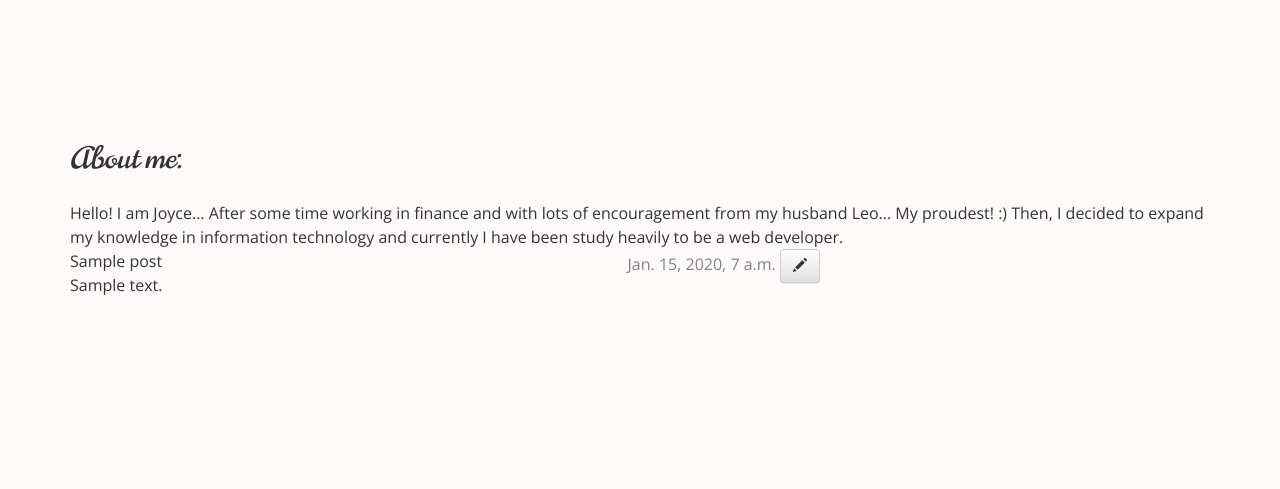
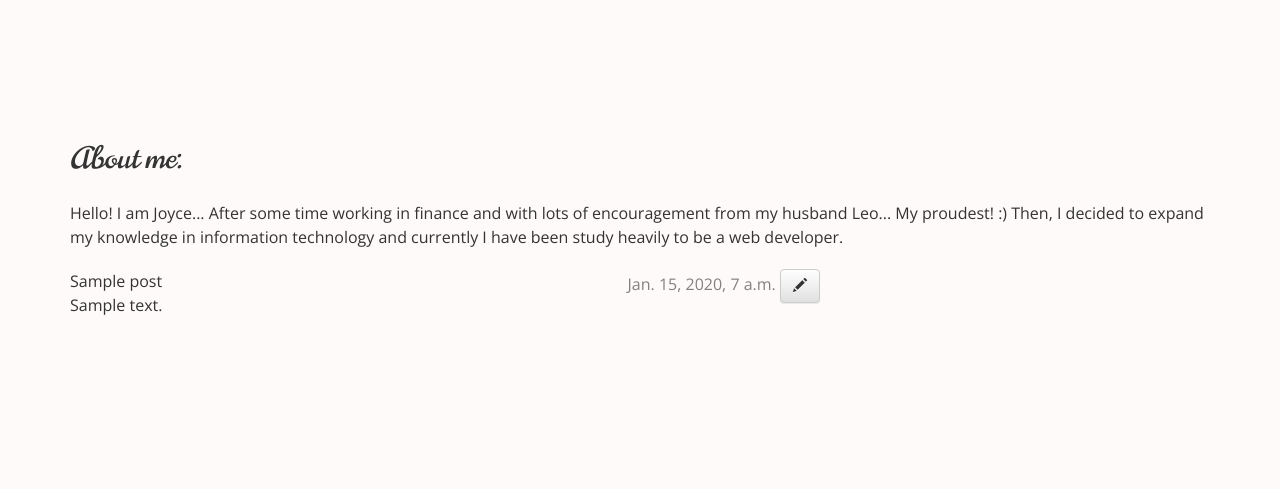
Before and after one commit to joycevictal/my-first-blog, a Django app: page /post/1/ in a window 1280 px wide. Shown: the part 179-668 px from the top of the page. Run offline with Django 3.2, Linux system fonts and the light colour scheme; tables that the repository leaves empty hold one stand-in row (values such as "Sample post"); some libraries are stand-ins or nearby versions; some web fonts are replaced.

Commit message:
atualizando

```diff
--- a/blog/static/css/blog.css
+++ b/blog/static/css/blog.css
@@ -89,7 +89,7 @@ aside, ul {
     line-height: 1.5;
 }
 
-.about-me p {
+.about_me p {
     font-family: 'Open Sans', sans-serif;
     padding: 0;
     margin-bottom: 20px;
```
